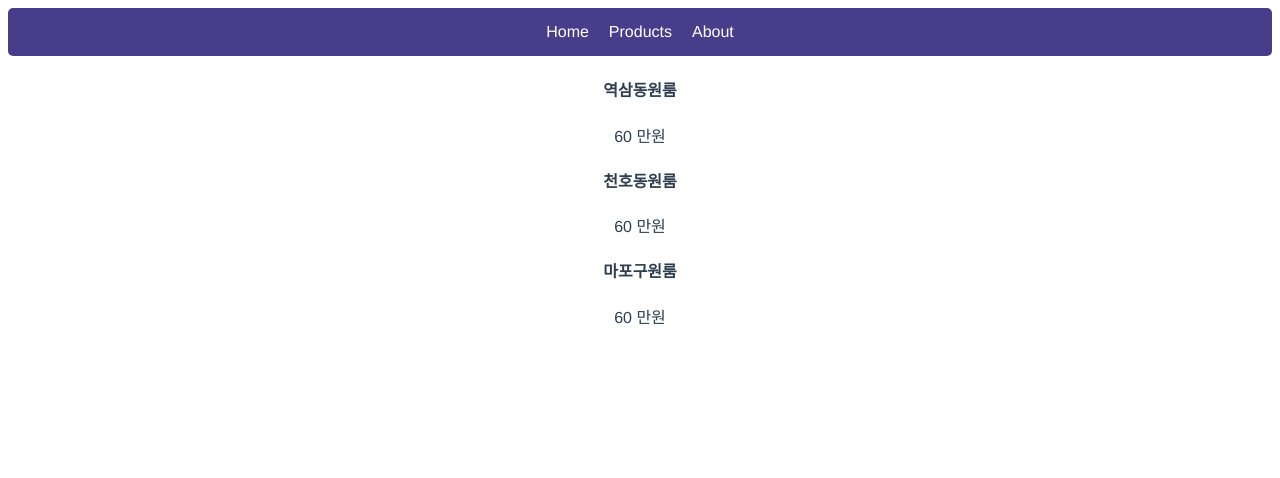
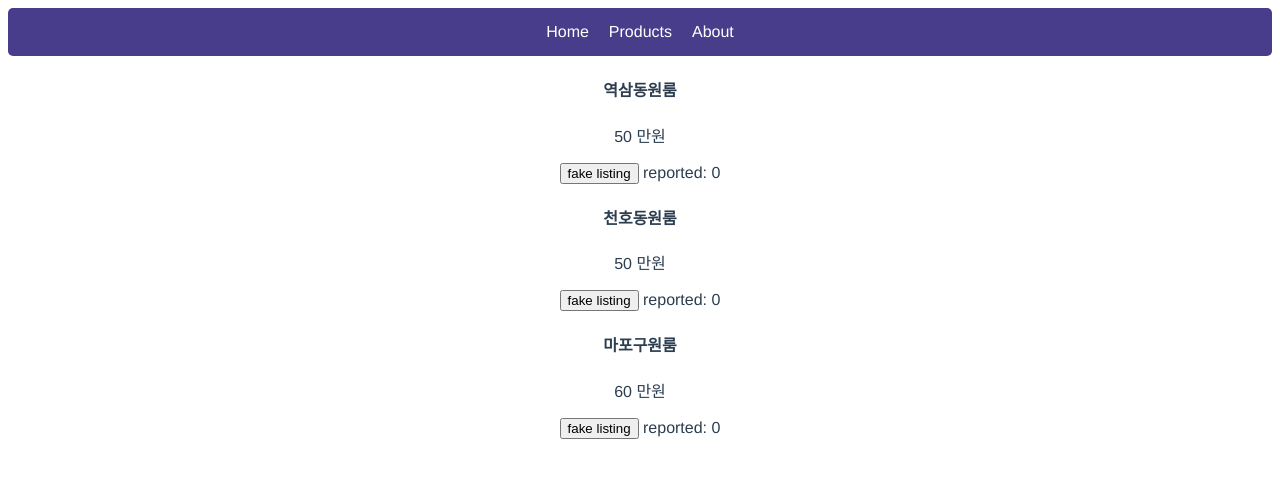
Before and after one commit to lbu0413/vue-basic, a Vue app: page / in a window 1280 px wide. Shown: the top 478 px of the page. Built offline with nearby package versions, Linux system fonts and the light colour scheme.

Commit message:
praciting v-for

```diff
--- a/src/App.vue
+++ b/src/App.vue
@@ -2,9 +2,25 @@
   <div class="menu">
     <a v-for="(nav, index) in navs" :key="index">{{ nav }}</a>
   </div>
-  <div v-for="(product, index) in products" :key="index">
+  <!-- <div v-for="(product, index) in products" :key="index">
     <h4>{{ product }}</h4>
     <p>60 만원</p>
+    <button @click="increase">fake listing</button> <span v-for="(report, index) in reported" :key="index">reported: {{ report[index] }}</span>
+  </div> -->
+  <div>
+    <h4>{{ products[0] }}</h4>
+    <p>50 만원</p>
+    <button @click="reported[0]++">fake listing</button> <span>reported: {{ reported[0] }}</span>
+  </div>
+  <div>
+    <h4>{{ products[1] }}</h4>
+    <p>50 만원</p>
+    <button @click="reported[1]++">fake listing</button> <span>reported: {{ reported[1] }}</span>
+  </div>
+  <div>
+    <h4>{{ products[2] }}</h4>
+    <p>60 만원</p>
+    <button @click="reported[2]++">fake listing</button> <span>reported: {{ reported[2] }}</span>
   </div>
 </template>
 
@@ -14,7 +30,13 @@ export default {
   data() {
     return {
       navs: ['Home', 'Products', 'About'],
-      products: ['역삼동원룸', '천호동원룸', '마포구원룸']
+      products: ['역삼동원룸', '천호동원룸', '마포구원룸'],
+      reported: [0, 0, 0]
+    }
+  },
+  methods: {
+    increase: function() {
+
     }
   },
   components: {
```
